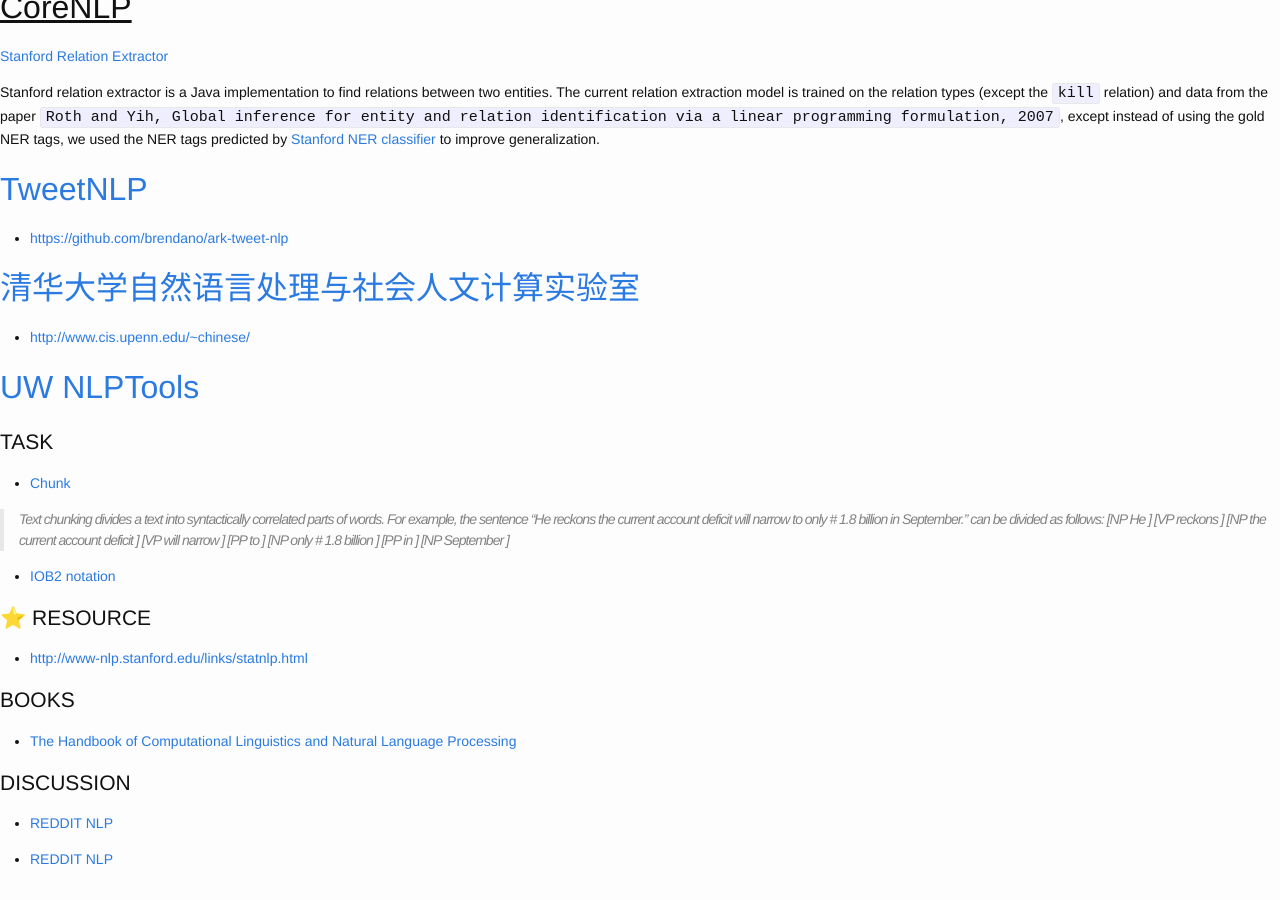
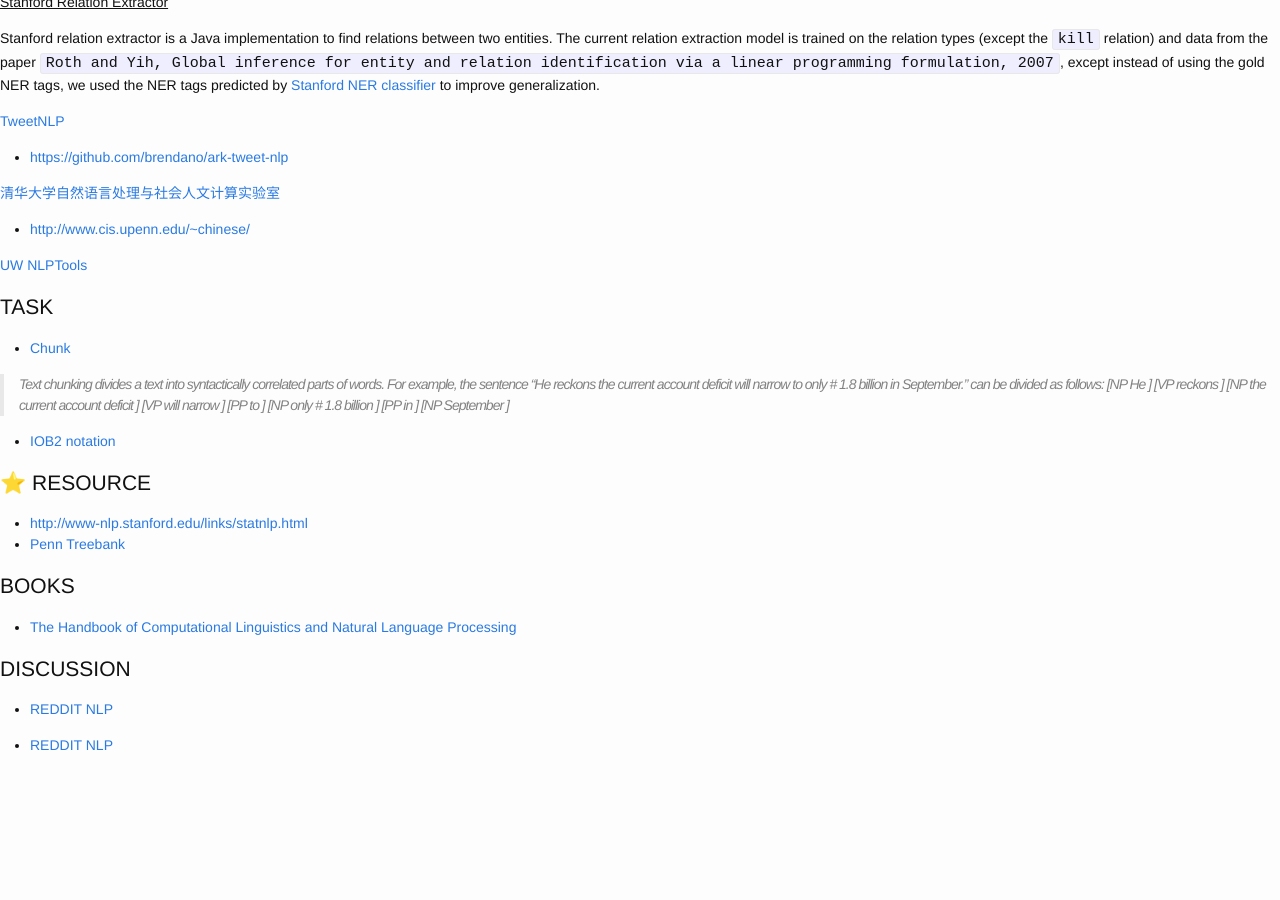
Before and after one commit to cnwarden/cnwarden.github.io, a Jekyll site: the page built from ml/index.md, in a window 1280 px wide and 900 px high, scrolled down 618 px. Built offline with Jekyll 4.4.1, drawn with Linux system fonts in a browser that asks for light colours; emoji names are drawn with the system emoji font; after the commit the page ends 1404 px from its top, so only the background shows below that.

Commit message:
Update index.md

```diff
--- a/ml/index.md
+++ b/ml/index.md
@@ -27,27 +27,27 @@ title:  machine learning
 
 # PROJECTS
 
-## [OpenNLP](http://opennlp.apache.org/)
+[OpenNLP](http://opennlp.apache.org/)
 
 The Apache OpenNLP library is a machine learning based toolkit for the processing of natural language text.
 
 It supports the most common NLP tasks, such as `tokenization, sentence segmentation, part-of-speech tagging, named entity extraction, chunking, parsing, and coreference resolution`. These tasks are usually required to build more advanced text processing services. OpenNLP also includes `maximum entropy` and `perceptron` based machine learning.
 
-## [CoreNLP](http://nlp.stanford.edu)
+[CoreNLP](http://nlp.stanford.edu)
 
 [Stanford Relation Extractor](http://nlp.stanford.edu/software/relationExtractor.html)
 
 Stanford relation extractor is a Java implementation to find relations between two entities. The current relation extraction model is trained on the relation types (except the `kill` relation) and data from the paper `Roth and Yih, Global inference for entity and relation identification via a linear programming formulation, 2007`, except instead of using the gold NER tags, we used the NER tags predicted by [Stanford NER classifier](http://nlp.stanford.edu/software/CRF-NER.shtml) to improve generalization.
 
-## [TweetNLP](http://www.cs.cmu.edu/~ark/TweetNLP/)
+[TweetNLP](http://www.cs.cmu.edu/~ark/TweetNLP/)
 
 * [https://github.com/brendano/ark-tweet-nlp](https://github.com/brendano/ark-tweet-nlp)
 
-## [清华大学自然语言处理与社会人文计算实验室](http://nlp.csai.tsinghua.edu.cn/site2/)
+[清华大学自然语言处理与社会人文计算实验室](http://nlp.csai.tsinghua.edu.cn/site2/)
 
 * [http://www.cis.upenn.edu/~chinese/](http://www.cis.upenn.edu/~chinese/)
 
-## [UW NLPTools](https://github.com/knowitall/nlptools)
+[UW NLPTools](https://github.com/knowitall/nlptools)
 
 # TASK
 
@@ -61,6 +61,7 @@ Stanford relation extractor is a Java implementation to find relations between t
 # :star: RESOURCE
 
 * [http://www-nlp.stanford.edu/links/statnlp.html](http://www-nlp.stanford.edu/links/statnlp.html)
+* [Penn Treebank](http://www.cis.upenn.edu/~treebank/)
 
 # BOOKS
 
```
